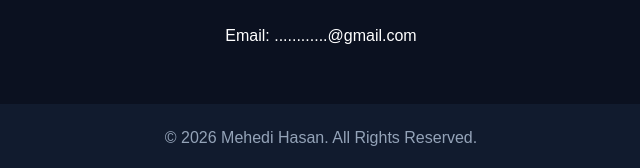
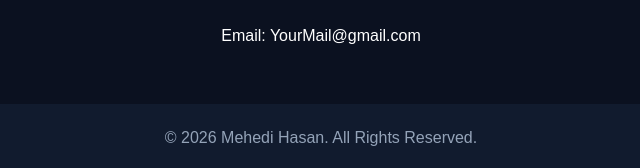
Before and after one commit to mhgithub21/mehedi-portfolio, a plain HTML site: page index.html in a window 1280 px wide. Shown: the part 2055-2223 px from the top of the page, 319-959 px from the left. Drawn offline with Linux system fonts and the light colour scheme.

Commit message:
index.html

```diff
--- a/index.html
+++ b/index.html
@@ -92,7 +92,7 @@
 
 <section class="section" id="contact">
     <h2>Contact <span>Me</span></h2>
-    <p>Email: ............@gmail.com</p>
+    <p>Email: YourMail@gmail.com</p>
 </section>
 
 <footer>
```
